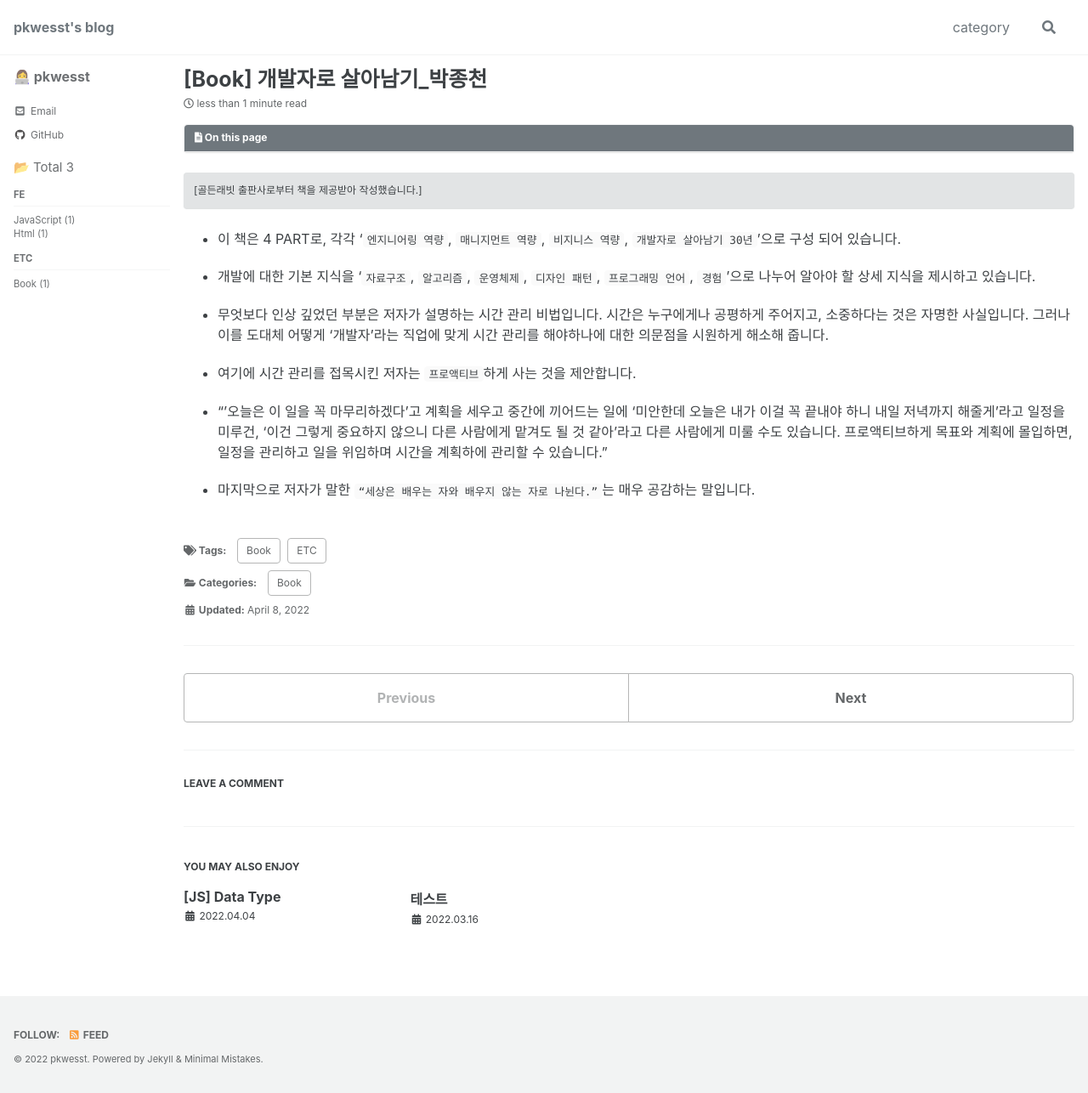
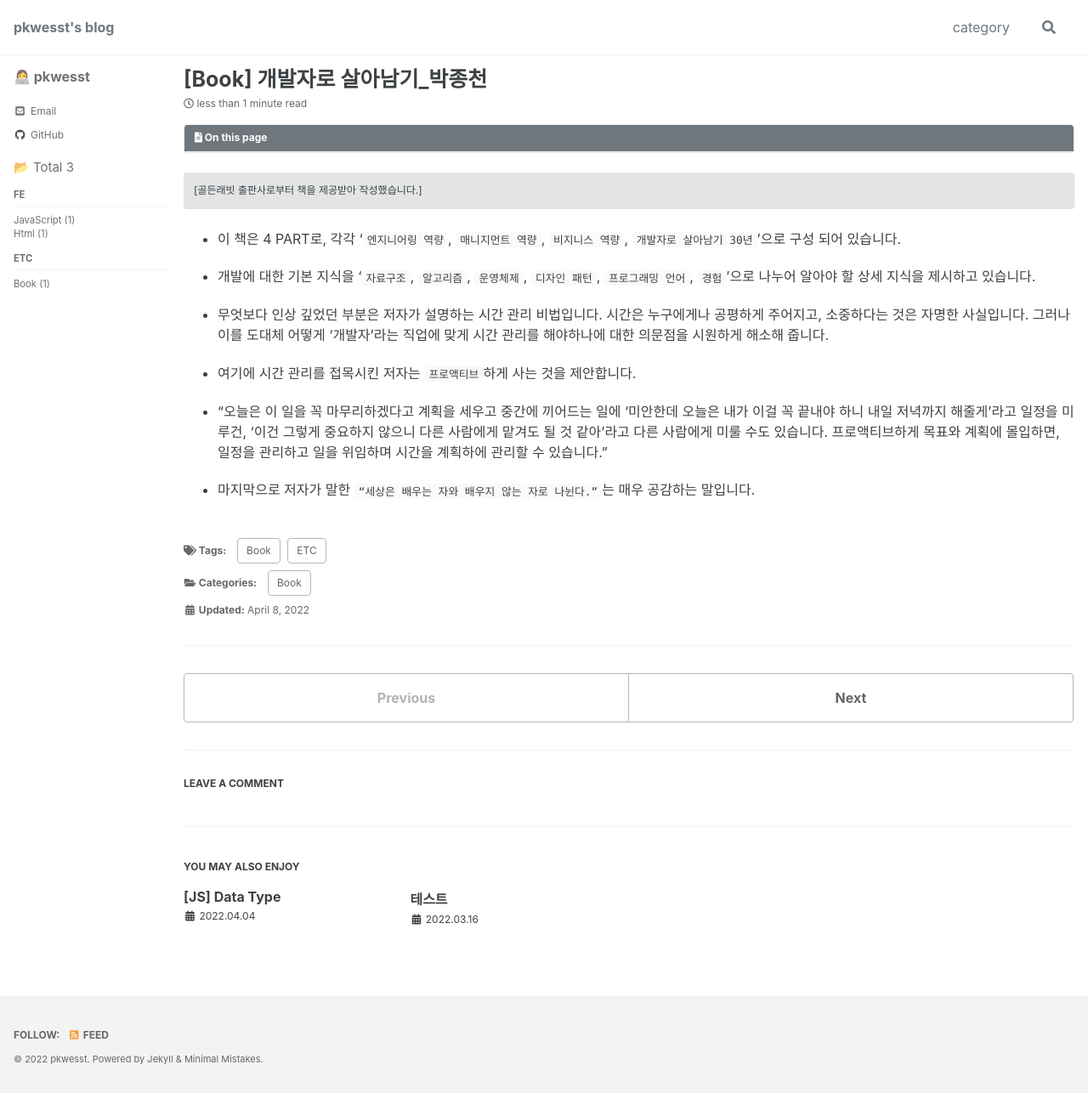
Before and after one commit to pkwesst/pkwesst.github.io, a Jekyll site: the page built from _posts/2022-02-28-Book-1.md, in a window 1280 px wide and 1286 px high. Shown: the whole window at 85% size. Built offline with Jekyll 4.4.1, drawn with Linux system fonts in a browser that asks for light colours; cached includes are drawn as plain includes; comment, search, counter and statistics services are not loaded.

```diff
--- a/_posts/2022-02-28-Book-1.md
+++ b/_posts/2022-02-28-Book-1.md
@@ -24,6 +24,6 @@ last_modified_at: 2022-04-08
 
 - 여기에 시간 관리를 접목시킨 저자는 `프로액티브`하게 사는 것을 제안합니다.
 
-- “’오늘은 이 일을 꼭 마무리하겠다’고 계획을 세우고 중간에 끼어드는 일에 ‘미안한데 오늘은 내가 이걸 꼭 끝내야 하니 내일 저녁까지 해줄게’라고 일정을 미루건, ‘이건 그렇게 중요하지 않으니 다른 사람에게 맡겨도 될 것 같아’라고 다른 사람에게 미룰 수도 있습니다. 프로액티브하게 목표와 계획에 몰입하면, 일정을 관리하고 일을 위임하며 시간을 계획하에 관리할 수 있습니다.”
+- “오늘은 이 일을 꼭 마무리하겠다고 계획을 세우고 중간에 끼어드는 일에 ‘미안한데 오늘은 내가 이걸 꼭 끝내야 하니 내일 저녁까지 해줄게’라고 일정을 미루건, ‘이건 그렇게 중요하지 않으니 다른 사람에게 맡겨도 될 것 같아’라고 다른 사람에게 미룰 수도 있습니다. 프로액티브하게 목표와 계획에 몰입하면, 일정을 관리하고 일을 위임하며 시간을 계획하에 관리할 수 있습니다.”
 
 - 마지막으로 저자가 말한 `“세상은 배우는 자와 배우지 않는 자로 나뉜다.”`는 매우 공감하는 말입니다.
```
